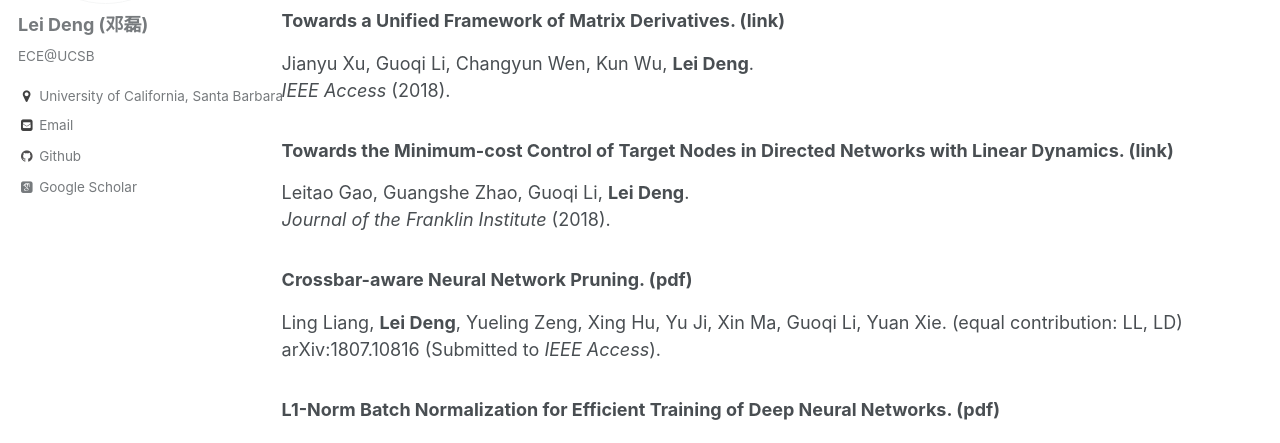
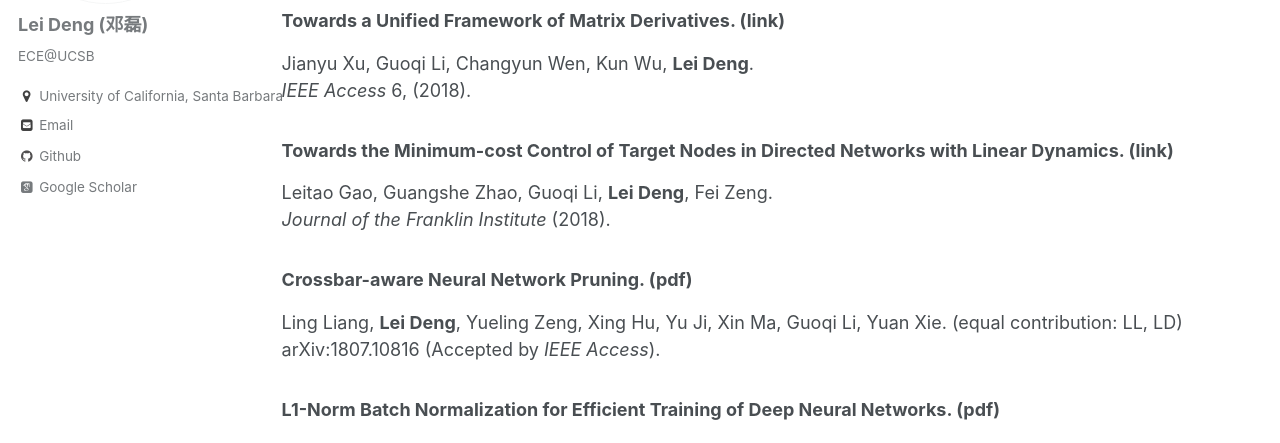
Before and after one commit to dllfei/dllfei.github.io, a Jekyll site: the page built from _pages/publications.md, in a window 1280 px wide and 900 px high. Shown: the part 289-732 px from the top of the window. Built offline with Jekyll 4.4.1, drawn with Linux system fonts in a browser that asks for light colours; some web fonts are replaced.

Commit message:
Update publications.md

```diff
--- a/_pages/publications.md
+++ b/_pages/publications.md
@@ -10,15 +10,15 @@ author_profile: true
 
 ### Towards a Unified Framework of Matrix Derivatives. ([link](https://ieeexplore.ieee.org/abstract/document/8453264/)) <br />
 Jianyu Xu, Guoqi Li, Changyun Wen, Kun Wu, **Lei Deng**. <br />
-*IEEE Access* (2018).
+*IEEE Access* 6, (2018).
 
 ### Towards the Minimum-cost Control of Target Nodes in Directed Networks with Linear Dynamics. ([link](https://www.sciencedirect.com/science/article/pii/S0016003218305441)) <br />
-Leitao Gao, Guangshe Zhao, Guoqi Li, **Lei Deng**. <br />
+Leitao Gao, Guangshe Zhao, Guoqi Li, **Lei Deng**, Fei Zeng. <br />
 *Journal of the Franklin Institute* (2018).
 
 ### Crossbar-aware Neural Network Pruning. ([pdf](https://arxiv.org/pdf/1807.10816.pdf)) <br />
 Ling Liang, **Lei Deng**, Yueling Zeng, Xing Hu, Yu Ji, Xin Ma, Guoqi Li, Yuan Xie. (equal contribution: LL, LD) <br />
-arXiv:1807.10816 (Submitted to *IEEE Access*).
+arXiv:1807.10816 (Accepted by *IEEE Access*).
 
 ### L1-Norm Batch Normalization for Efficient Training of Deep Neural Networks. ([pdf](https://arxiv.org/pdf/1802.09769.pdf)) <br />
 Shuang Wu, Guoqi Li, **Lei Deng**, Liu Liu, Dong Wu, Yuan Xie, Luping Shi. <br />
```
